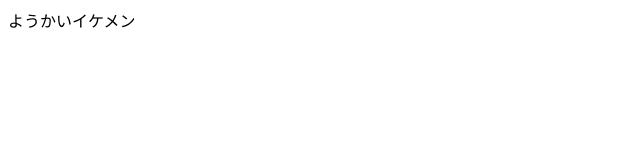
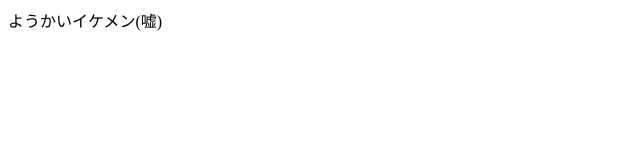
Before and after one commit to ryota-nakazawa/shhotingGame, a plain HTML site: page yokai.html in a window 1280 px wide. Shown: the full height of the page, 0-640 px from the left. Drawn offline with Linux system fonts and the light colour scheme.

Commit message:
:construction: テスト
うんんこ

```diff
--- a/yokai.html
+++ b/yokai.html
@@ -9,7 +9,7 @@
   <body>
     <header></header>
 
-    <main>ようかいイケメン</main>
+    <main>ようかいイケメン(嘘)</main>
     <footer></footer>
   </body>
 </html>
```
